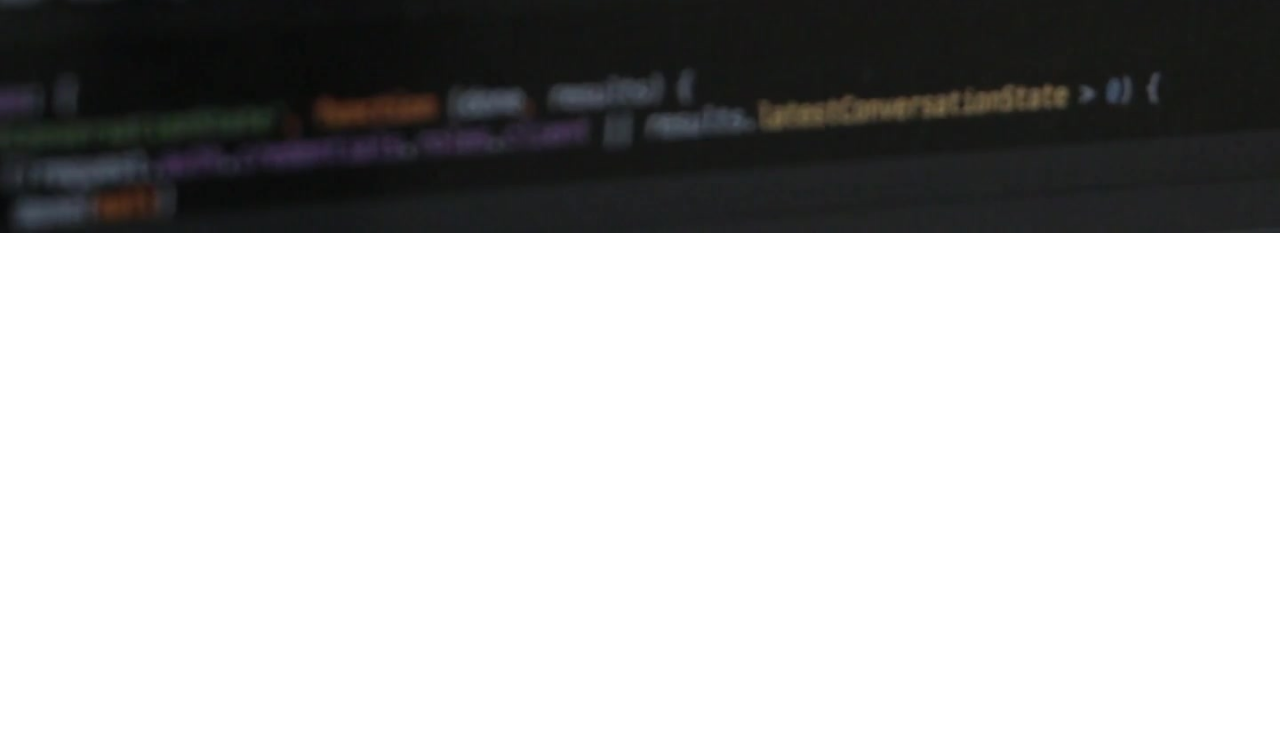
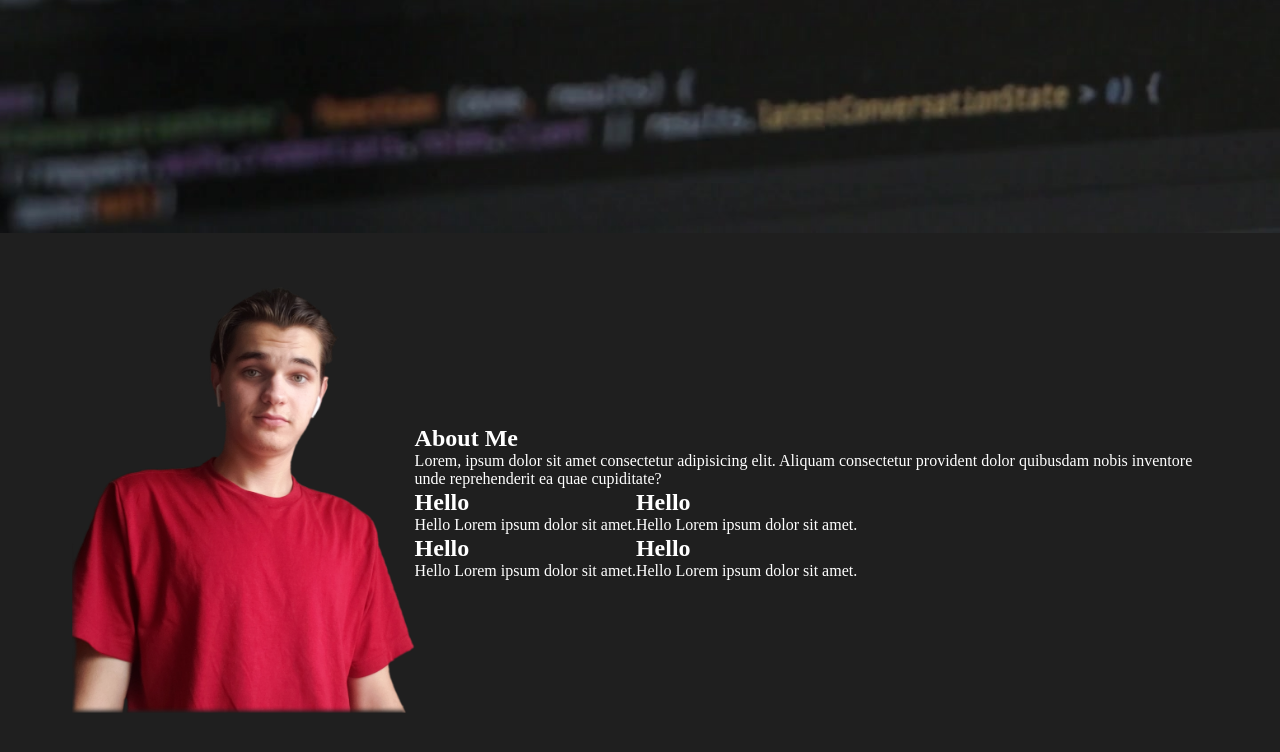
Before and after one commit to serhii-edit/portfolio, a website: page index.html in a window 1280 px wide. Shown: the part 727-1479 px from the top of the page. Before the commit the page ends 960 px from the top, so only its background shows below. Drawn offline with nearby package versions, Linux system fonts and the light colour scheme.

Commit message:
Feat: adde new sections not full not finished

```diff
--- a/index.html
+++ b/index.html
@@ -98,6 +98,92 @@
 </div>
 <!-- /.header-hero -->
 
+<main class="main">
+
+  <section class="hero about-me hero_bg">
+    <div class="container hero__container">
+
+
+      <div class="about-me__content">
+        <div class="about-me__picture">
+          <img class="about-me__img" src="img/about-me-face.png" alt="">
+        </div>
+        <!-- /.about-me__picture -->
+        <div class="about-me__info">
+          <div class="about-me__head">
+            <h2 class="about-me__title">
+              About Me
+            </h2>
+            <p class="about-me__subtitle">
+              Lorem, ipsum dolor sit amet consectetur adipisicing elit. Aliquam consectetur provident dolor quibusdam nobis inventore unde reprehenderit ea quae cupiditate?
+            </p>
+          </div>
+          <!-- /.about-me__head -->
+          <div class="about-me__wrap-cols">
+
+            <div class="about-me__cols">
+              <div class="about-me__col">
+                <img src="" class="about-me__icon" alt="">
+                <div class="about-me__col-text">
+                  <h2>Hello</h2>
+                  <p>
+                    Hello Lorem ipsum dolor sit amet.
+                  </p>
+                </div>
+              </div>
+              <!-- /.about-me__col -->
+              <div class="about-me__col">
+                <img src="" class="about-me__icon" alt="">
+                <div class="about-me__col-text">
+                  <h2>Hello</h2>
+                  <p>
+                    Hello Lorem ipsum dolor sit amet.
+                  </p>
+                </div>
+              </div>
+              <!-- /.about-me__col -->
+            </div>
+            <!-- /.about-me__cols-block -->
+            <div class="about-me__cols">
+              <div class="about-me__col">
+                <img src="" class="about-me__icon" alt="">
+                <div class="about-me__col-text">
+                  <h2>Hello</h2>
+                  <p>
+                    Hello Lorem ipsum dolor sit amet.
+                  </p>
+                </div>
+              </div>
+              <!-- /.about-me__col -->
+              <div class="about-me__col">
+                <img src="" class="about-me__icon" alt="">
+                <div class="about-me__col-text">
+                  <h2>Hello</h2>
+                  <p>
+                    Hello Lorem ipsum dolor sit amet.
+                  </p>
+                </div>
+              </div>
+              <!-- /.about-me__col -->
+            </div>
+            <!-- /.about-me__cols -->
+
+          </div>
+          <!-- /.about-me__wrap-cols -->
+        </div>
+      </div>
+      <!-- /.about-me__content -->
+
+
+    </div>
+    <!-- /.container hero__container -->
+  </section>
+  <!-- /.hero about-me hero_bg -->
+
+
+
+</main>
+
 <script src="https://code.jquery.com/jquery-3.5.1.min.js"></script>
 <script src="js/jquery.vide.min.js"></script>
 <script src="js/main.js"></script>
--- a/scss/style.scss
+++ b/scss/style.scss
@@ -8,4 +8,6 @@
 
 @import "template/projects";
 
+@import "template/about-me";
+
 @import "media";
--- /dev/null
+++ b/scss/template/_about-me.scss
@@ -0,0 +1,37 @@
+.hero_bg {
+  background: #000000e0;
+  width: 100%;
+  padding-top: 50px;
+  padding-bottom: 50px;
+  color: #fff;
+}
+
+.about-me__content {
+  display: flex;
+  flex-direction: row;
+  justify-content: flex-start;
+  align-items: center;
+}
+
+.about-me__picture {
+  width: 450px;
+}
+
+.about-me__img {
+  width: 100%;
+}
+
+.about-me__wrap-cols {
+  display: flex;
+  flex-direction: column;
+}
+
+.about-me__cols {
+  display: flex;
+  flex-direction: row;
+}
+
+.about-me__col {
+  display: flex;
+  flex-direction: row;
+}
```
Also changed, not shown: css/style.css, img/about-me-face.png (added), img/hero-content.png (added), 1 other file.
